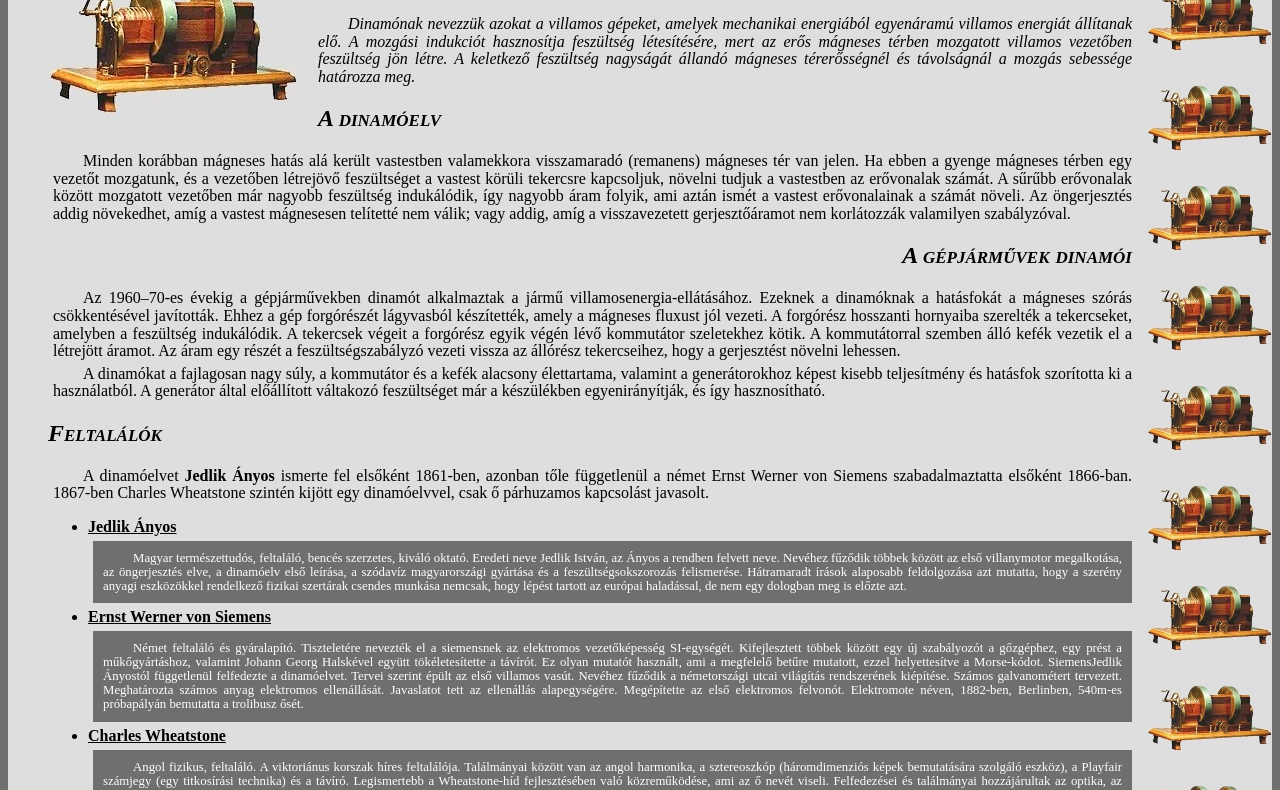
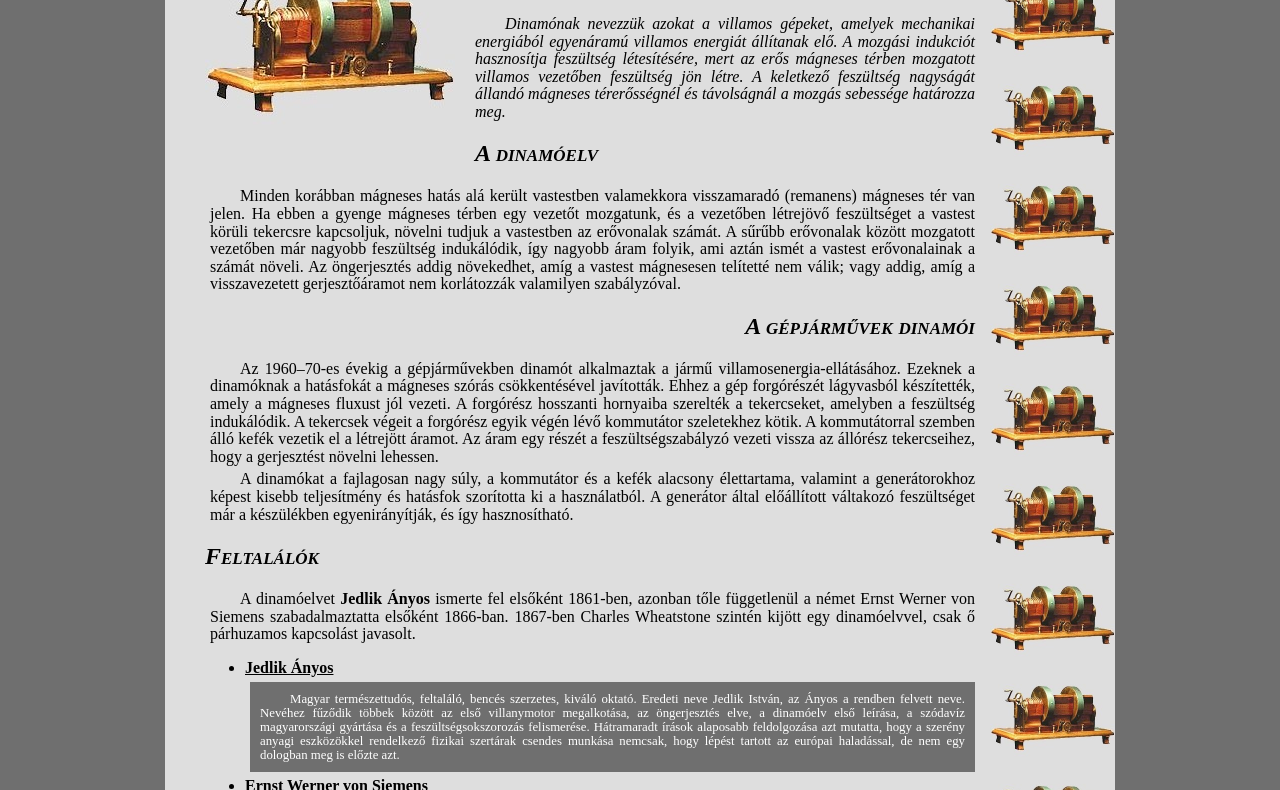
Before and after one commit to Lali98/Dinamo, a plain HTML site: page index.html in a window 1280 px wide. Shown: the part 172-962 px from the top of the page. Drawn offline with Linux system fonts and the light colour scheme.

Commit message:
Most van kész

```diff
--- a/styles.css
+++ b/styles.css
@@ -34,7 +34,7 @@ p {
   margin-bottom: 20px;
   padding: 40px;
   margin-top: 40px;
-  height: 870px;
+  width: 870px;
   margin-left: auto;
   margin-right: auto;
 }
```
